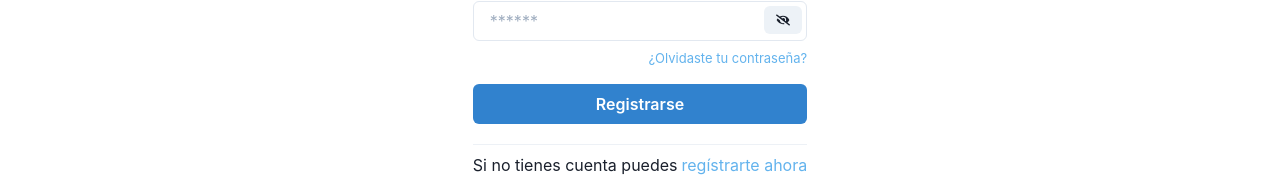
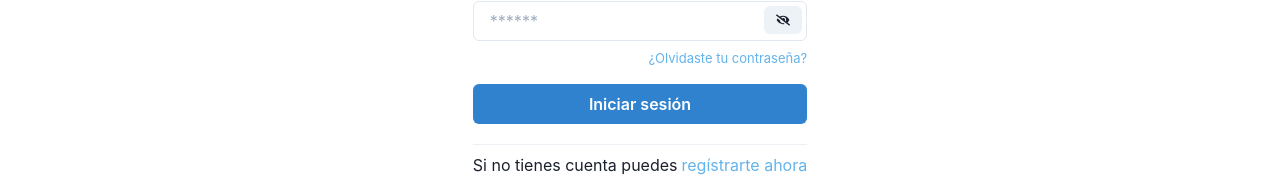
Before and after one commit to Streamelopers/opus-web, a Next.js app: page /iniciar-sesion in a window 1280 px wide. Shown: the part 274-450 px from the top of the page. Built offline with nearby package versions, Linux system fonts and the light colour scheme.

Commit message:
Fix login button text

```diff
--- a/pages/iniciar-sesion/index.tsx
+++ b/pages/iniciar-sesion/index.tsx
@@ -92,7 +92,7 @@ const SignInForm = () => {
               </Link>
             </NextLink>
             <Button colorScheme="blue" type="submit" width="100%" isLoading={isSubmitting}>
-              Registrarse
+              Iniciar sesión
             </Button>
 
             <Divider mt="5" />
```
